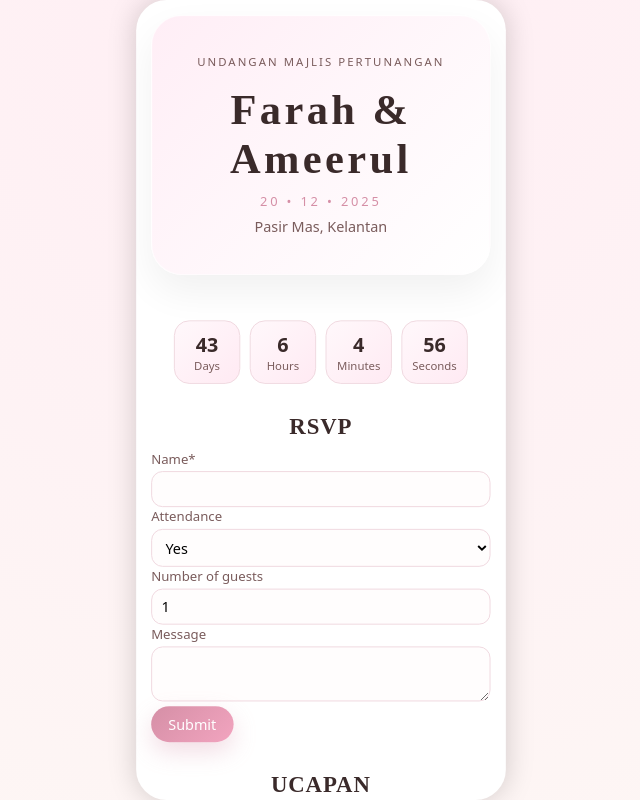
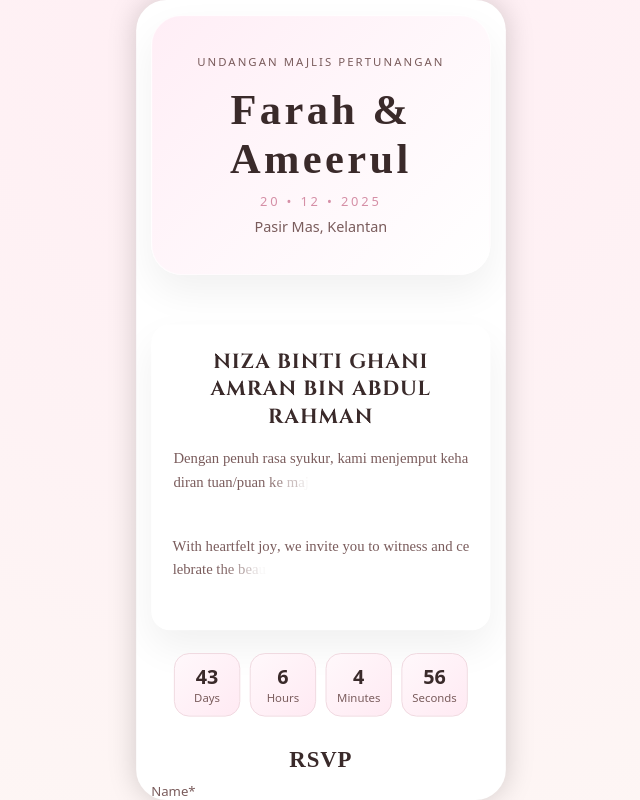
Before and after one commit to haseokaybee/wedding-invite, a React (Vite) app: page / in a window 1280 px wide. Both pictures are taken after a click on the button "✨ Buka Kad ✨". Shown: the whole page, without its empty margins (319-959 px from the left). Built offline with nearby package versions, Linux system fonts and the light colour scheme; no server answers; the database is empty.

Commit message:
Updated fonts, invitation text, animation, firebase, etc

```diff
--- a/index.html
+++ b/index.html
@@ -1,6 +1,12 @@
 <!doctype html>
 <html lang="en">
   <head>
+
+<link
+  href="https://fonts.googleapis.com/css2?family=Cinzel:wght@400;500;600;700&display=swap"
+  rel="stylesheet"
+/>
+
 
 <!-- SOCIAL SHARE PREVIEW / WHATSAPP / FACEBOOK / TWITTER -->
 <meta property="og:title" content="Kad Jemputan Majlis Pertunangan" />
--- a/src/App.jsx
+++ b/src/App.jsx
@@ -8,21 +8,20 @@ import RSVPForm from "./components/RSVPForm.jsx";
 import Wishes from "./components/Wishes.jsx";
 import BackgroundMusicVideo from "./components/BackgroundMusicVideo.jsx";
 import IntroScreen from "./components/IntroScreen.jsx";
+import InvitationText from "./components/InvitationText.jsx";
 
 export default function App() {
   /* =====================================================
-     FIXED MOBILE 390×844 AUTO-SCALING
+     FIXED MOBILE 390×844 AUTO-SCALING (SAFE FOR iPHONE)
   ===================================================== */
-useEffect(() => {
+  useEffect(() => {
     function resize() {
       const baseWidth = 390;
       const baseHeight = 844;
 
-      // iOS Safari viewport fix
       const viewportWidth = window.innerWidth;
       const viewportHeight = window.innerHeight;
 
-      // Calculate scale based on whichever side is smaller
       const scale = Math.min(
         viewportWidth / baseWidth,
         viewportHeight / baseHeight
@@ -75,24 +74,23 @@ useEffect(() => {
   };
 
   /* =====================================================
-     MAIN LAYOUT (LOCKED to MOBILE VIEW)
+     MAIN LAYOUT (LOCKED TO MOBILE VIEW)
   ===================================================== */
   return (
     <div className="fixed-viewport-wrapper">
       <div className="fixed-viewport">
 
-        {/* Background music (hidden video) */}
+        {/* Background music (hidden autoplay video) */}
         <BackgroundMusicVideo playAudio={playAudio} />
 
-        {/* Animated screen transitions */}
         <AnimatePresence mode="wait">
           {!isOpened ? (
-            /* INTRO SCREEN (Zoom out on exit) */
+            /* ================= INTRO SCREEN ================= */
             <motion.div
               key="intro"
               initial={{ opacity: 1, scale: 1 }}
               animate={{ opacity: 1, scale: 1 }}
-              exit={{ opacity: 0, scale: 1.3 }}
+              exit={{ opacity: 0, scale: 1.25 }}
               transition={{ duration: 0.8, ease: "easeOut" }}
               style={{
                 width: "390px",
@@ -103,7 +101,7 @@ useEffect(() => {
               <IntroScreen onOpen={openInvitation} />
             </motion.div>
           ) : (
-            /* MAIN CARD (Zoom in) */
+            /* ================= MAIN CONTENT ================= */
             <motion.div
               key="main"
               initial={{ opacity: 0, scale: 0.85 }}
@@ -118,15 +116,18 @@ useEffect(() => {
                 position: "relative",
               }}
             >
-              {/* HERO */}
+              {/* HERO SECTION */}
               <HeroSection />
+
+              {/* INVITATION PARAGRAPH */}
+              <InvitationText />
 
               {/* COUNTDOWN */}
               <div style={{ marginTop: "24px" }}>
                 <Countdown targetDate="2025-12-28T08:00:00" />
               </div>
 
-              {/* RSVP */}
+              {/* RSVP SECTION */}
               <div style={{ marginTop: "32px" }}>
                 <h2
                   style={{
@@ -140,7 +141,7 @@ useEffect(() => {
                 <RSVPForm onSubmit={handleRsvpSubmit} />
               </div>
 
-              {/* WISHES */}
+              {/* WISHES SECTION */}
               <div style={{ marginTop: "32px" }}>
                 <h2
                   style={{
@@ -154,11 +155,10 @@ useEffect(() => {
                 <Wishes />
               </div>
 
-              <div style={{ height: "60px" }} />
+              <div style={{ height: "60px" }}></div>
             </motion.div>
           )}
         </AnimatePresence>
-
       </div>
     </div>
   );
--- /dev/null
+++ b/src/components/InvitationText.jsx
@@ -0,0 +1,115 @@
+// src/components/InvitationText.jsx
+import React from "react";
+import { motion } from "framer-motion";
+
+/* ============================================
+   TYPEWRITER FIX — THIS IS THE PART YOU REPLACE
+=============================================== */
+const TypewriterText = ({ text, delay = 0 }) => {
+  const letters = Array.from(text);
+
+  return (
+    <motion.span
+      style={{ display: "inline-block", whiteSpace: "normal" }}
+      initial="hidden"
+      animate="visible"
+      variants={{
+        visible: {
+          transition: {
+            staggerChildren: 0.03,
+            delay: delay,
+          },
+        },
+      }}
+    >
+      {letters.map((letter, i) => (
+        <motion.span
+          key={i}
+          style={{
+            display: "inline-block", // allows wrapping naturally
+            whiteSpace: "pre-wrap",  // preserves spacing + allows wrap
+          }}
+          variants={{
+            hidden: { opacity: 0 },
+            visible: { opacity: 1 },
+          }}
+        >
+          {letter}
+        </motion.span>
+      ))}
+    </motion.span>
+  );
+};
+
+/* ============================================
+   INVITATION COMPONENT
+=============================================== */
+export default function InvitationText() {
+  return (
+    <motion.div
+      className="card"
+      initial={{ opacity: 0, y: 40 }}
+      whileInView={{ opacity: 1, y: 0 }}
+      viewport={{ once: true }}
+      transition={{ duration: 0.8, ease: "easeOut" }}
+      style={{
+        marginTop: "28px",
+        padding: "24px 20px",
+        borderRadius: "20px",
+        textAlign: "center",
+      }}
+    >
+      <motion.h2
+        initial={{ opacity: 0 }}
+        animate={{ opacity: 1 }}
+        transition={{ delay: 0.2, duration: 0.6 }}
+        style={{
+          fontFamily: "'Cinzel', serif",
+          letterSpacing: "0.05em",
+          marginBottom: "16px",
+          fontSize: "1.35rem",
+          textTransform: "uppercase",
+        }}
+      >
+        NIZA BINTI GHANI
+        AMRAN BIN ABDUL RAHMAN
+
+      </motion.h2>
+
+      {/* Malay Paragraph */}
+     <p
+  style={{
+    fontSize: "0.97rem",
+    color: "#7a5c5c",
+    lineHeight: "1.65",
+    marginBottom: "16px",
+    fontFamily: "'Times New Roman', serif",
+  }}
+>
+  <TypewriterText
+    delay={0.4}
+    text={
+      "Dengan penuh rasa syukur, kami menjemput kehadiran tuan/puan ke majlis perkahwinan kami bagi meraikan hari bermakna ini."
+    }
+  />
+</p>
+
+      {/* English Paragraph */}
+      <p
+  style={{
+    fontSize: "0.97rem",
+    color: "#7a5c5c",
+    lineHeight: "1.65",
+    fontFamily: "'Times New Roman', serif",
+  }}
+>
+  <TypewriterText
+    delay={3.2}
+    text={
+      "With heartfelt joy, we invite you to witness and celebrate the beautiful union of our love as we begin our journey together."
+    }
+  />
+</p>
+    </motion.div>
+  );
+}
--- a/src/index.css
+++ b/src/index.css
@@ -10,6 +10,10 @@
   --border-soft: #f0d7df;
   --shadow-soft: 0 18px 40px rgba(0, 0, 0, 0.06);
   --radius-large: 24px;
+}
+
+.cinzel {
+  font-family: 'Cinzel', serif;
 }
 
 *,
```
